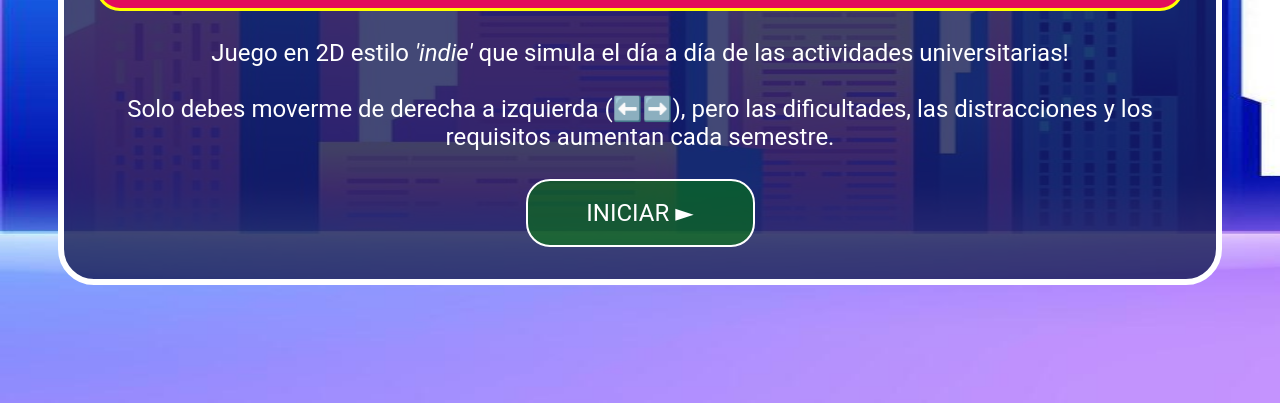
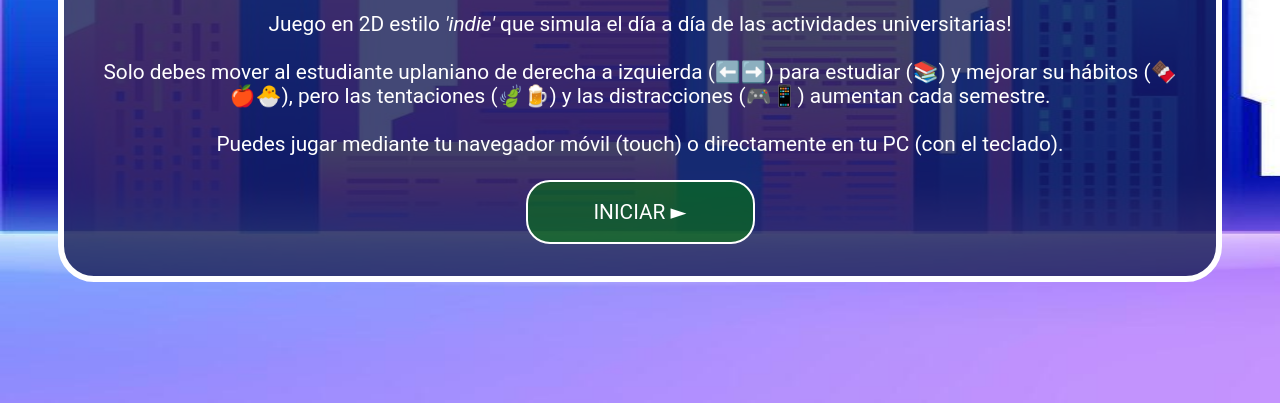
Before and after one commit to uplanianos/play, a plain HTML site: page index.html in a window 1280 px wide. Shown: the part 397-800 px from the top of the page. Drawn offline with Linux system fonts and the light colour scheme.

Commit message:
Add files via upload

```diff
--- a/index.html
+++ b/index.html
@@ -21,6 +21,11 @@
 <audio id="gameover" class="audios" src="media/game-over.mp3" preload="auto" style="display:none">No audio!</audio>
 
 
+
+
+
+
+
 <div class="start">
 Aprovechando tu tiempo de estudio!<br>
 <br>
@@ -32,7 +37,10 @@ Aprovechando tu tiempo de estudio!<br>
 <br>
 Juego en 2D estilo <i>'indie'</i> que simula el día a día de las actividades universitarias!<br>
 <br>
-Solo debes moverme de derecha a izquierda (⬅️➡️), pero las dificultades, las distracciones y los requisitos aumentan cada semestre.
+Solo debes mover al estudiante uplaniano de derecha a izquierda (⬅️➡️) para estudiar (📚) y mejorar su hábitos (🍫🍎🐣), pero las tentaciones (🍃🍺) y las distracciones (🎮📱) aumentan cada semestre.
+<br>
+<br>
+Puedes jugar mediante tu navegador móvil (touch) o directamente en tu PC (con el teclado).
 <br>
 <br>
 </font>
--- a/study-style.css
+++ b/study-style.css
@@ -126,7 +126,7 @@ div.start {
  background-color: #151B54CC;
  text-align: center;
  word-wrap: break-word;
- font-size: min(1.6em, 3vmin);
+ font-size: min(1.8em, 2.6vmin);
  color: white;
  border: 6px solid white;
  border-radius: 36px;
@@ -225,7 +225,7 @@ div.soundtrackLink {
  position: absolute;
  bottom: 12px;
  left: 12px;
- font-size: 2.2vmin;
+ font-size: 2.4vmin;
  background-color: #FFFF0066;
  border: 1px solid #0000FF66;
  border-radius: 6px;
```
Also changed, not shown: study-01.html (+4 -1 lines), study-04.html (+4 -1 lines).
